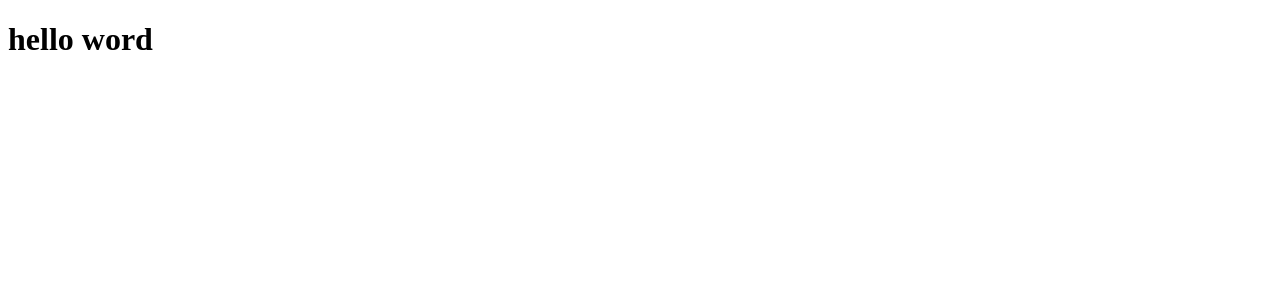
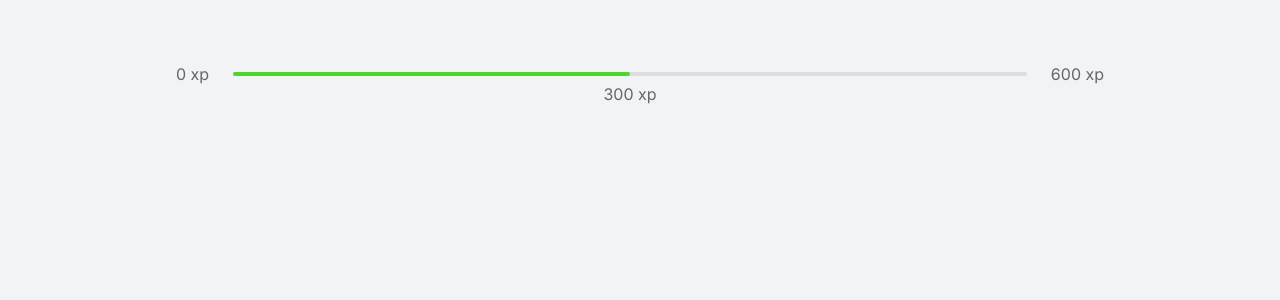
Before and after one commit to viniciusBotelho625/Moviet, a Next.js app: page / in a window 1280 px wide. Shown: the top 300 px of the page. Built offline with nearby package versions, Linux system fonts and the light colour scheme.

Commit message:
CSS modules

```diff
--- a/pages/index.tsx
+++ /dev/null
@@ -1,7 +0,0 @@
-
-
-export default function Home() {
-  return (
-   <h1>hello word</h1>
-  )
-}
--- /dev/null
+++ b/src/components/ExperienceBar.tsx
@@ -0,0 +1,17 @@
+import styles from '../styles/components/ExperienceBar.module.css';
+
+export function ExperienceBar() {
+    return (
+        <header className={styles.experienceBar}>
+            <span>0 xp</span>
+            <div>
+                <div style={{ width: '50%'}} />
+
+                <span className={styles.currentExperience} style={{ left: '50%' }}>
+                    300 xp
+                </span>
+            </div>
+            <span>600 xp</span>
+        </header>
+    );
+}
--- a/pages/_app.tsx
+++ b/src/pages/_app.tsx
@@ -1,3 +1,4 @@
+import '../styles/global.css';
 
 function MyApp({ Component, pageProps }) {
   return <Component {...pageProps} />
--- /dev/null
+++ b/src/pages/_document.tsx
@@ -0,0 +1,18 @@
+import Document, { Html, Head, Main, NextScript } from 'next/document';
+
+export default class Mydocument extends Document {
+    render() {
+        return (
+            <Html>
+                <Head>
+                    <link rel="preconnect" href="https://fonts.gstatic.com" />
+                    <link href="https://fonts.googleapis.com/css2?family=Inter:wght@400;500;600&family=Rajdhani:wght@600&display=swap" rel="stylesheet" />
+                </Head>
+                <body>
+                    <Main />
+                    <NextScript/>
+                </body>
+            </Html>
+        );
+    }
+}
--- /dev/null
+++ b/src/pages/index.tsx
@@ -0,0 +1,9 @@
+import { ExperienceBar } from "../components/ExperienceBar";
+
+export default function Home() {
+  return (
+    <div className="container">
+      <ExperienceBar />
+    </div>
+  )
+}
--- /dev/null
+++ b/src/styles/components/ExperienceBar.module.css
@@ -0,0 +1,31 @@
+
+.experienceBar {
+    display: flex;
+    align-items: center;
+
+}
+
+.experienceBar span {
+    font-size: 1rem;
+}
+
+.experienceBar > div {
+    flex: 1;
+    height: 4px;
+    border-radius: 4px;
+    background: var(--gray-line);
+    margin: 1.5rem;
+    position: relative;
+}
+
+.experienceBar > div > div {
+    height: 4px;
+    border-radius: 4px;
+    background: var(--green);
+}
+
+span.currentExperience {
+    position: absolute;
+    top: 12px;
+    transform: translateX(-50%);
+}
--- /dev/null
+++ b/src/styles/global.css
@@ -0,0 +1,60 @@
+* {
+    border: 0;
+    padding: 0;
+    box-sizing: border-box;
+}
+
+:root {
+    --white: #fff;
+    --background: #f2f3f5;
+    --gray-line: #DCDDE0;
+    --text: #666666;
+    --text-highlight: #D3B9FF;
+    --title: #2E384D;
+    --red: #E83F5B;
+    --green: #4CD62B;
+    --blue: #5965E0;
+    --blu-dark: #4953b8;
+    --blue-twitter: #2AA9E0;
+}
+
+@media(max-width: 1080px) {
+    html {
+        font-size: 93.75%;
+    }
+}
+
+@media(max-width: 720px) {
+    html {
+        font-size: 87.5%;
+    }
+}
+
+
+body {
+    background: var(--background);
+    color: var(--text);
+}
+
+body, input, textarea, button {
+    font: 400 16rem "Inter", sans-serif;
+}
+
+button {
+    cursor: pointer;
+}
+
+a {
+    color: inherit;
+    text-decoration: none;
+}
+
+.container {
+    height: 100vh;
+    max-width: 992px;
+    margin: 0 auto;
+    padding: 2.5rem 2rem;
+
+    display: flex;
+    flex-direction: column;
+}
```
